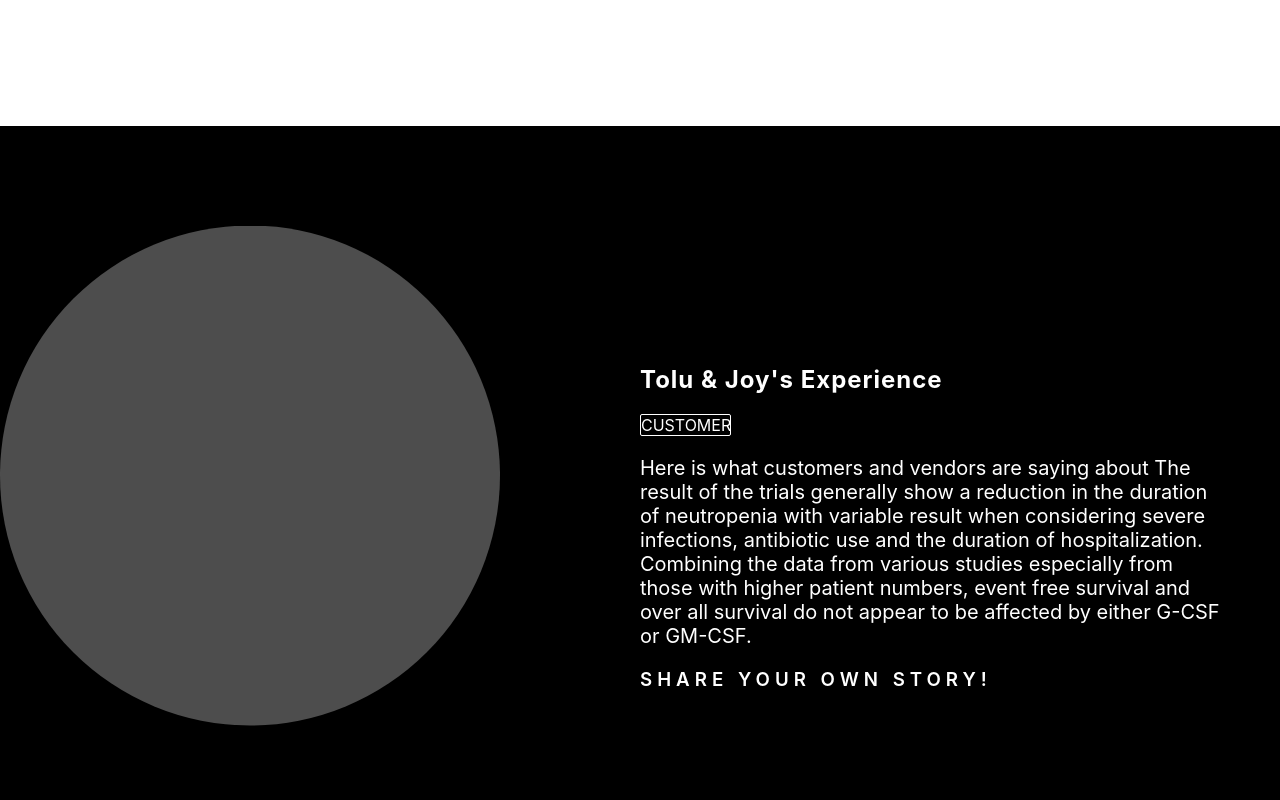
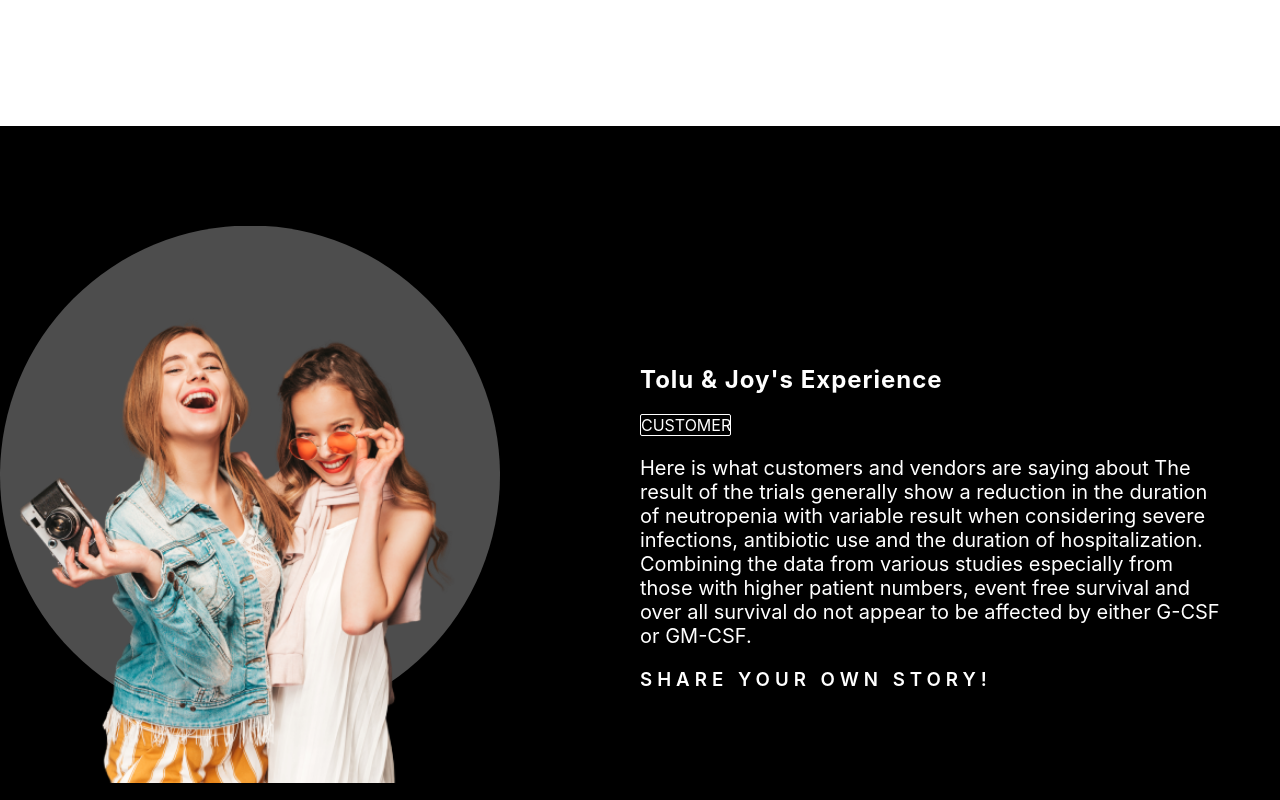
Before and after one commit to dharniel45/Testimonials, a React (Create React App) app: page / in a window 1280 px wide. Shown: the part 800-1600 px from the top of the page. Built offline with nearby package versions, Linux system fonts and the light colour scheme.

Commit message:
Update Experience.css

```diff
--- a/src/components/Experience.css
+++ b/src/components/Experience.css
@@ -1,7 +1,7 @@
 .des{
     display: flex;
     height: 100vh;
-
+    margin-bottom: 500px;
 }
 
 .left {
@@ -20,7 +20,7 @@
     height: 473px;
     object-fit: cover;
     margin-top: 500px;
-    bottom: 1000px;
+
     position: absolute;
 
 }
```
